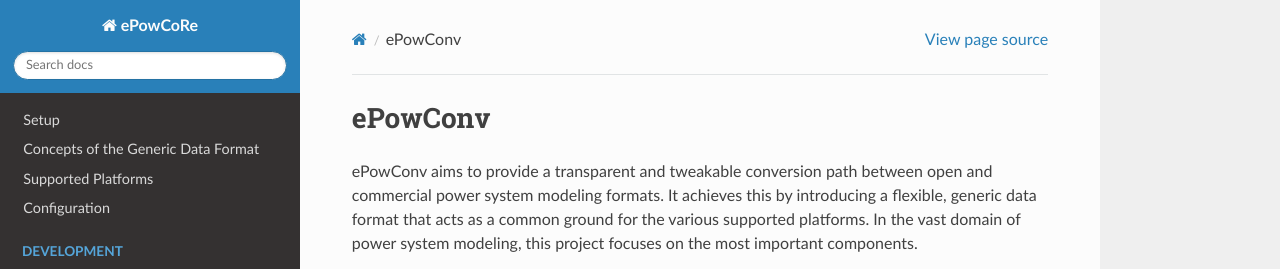
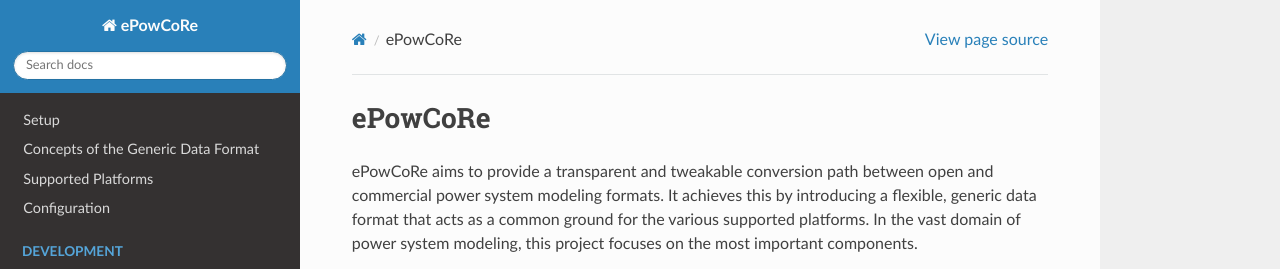
Before and after one commit to KIT-IAI/ePowCoRe, a Sphinx documentation site: the page built from documentation/source/index.rst, in a window 1280 px wide. Shown: the top 269 px of the page. Built offline with Sphinx 7.4.7 and the Read the Docs theme 2.0.0, drawn with Linux system fonts in a browser that asks for light colours; pages that are not in the unit, such as notebooks, are missing from menus.

Commit message:
chore: Update project name in documentation files

```diff
--- a/documentation/source/documentation.rst
+++ b/documentation/source/documentation.rst
@@ -28,7 +28,7 @@ Writing the Documentation
   Outdated documentation is harmful! Perform regular checks to identify outdated parts and update them accordingly.
   This could be implemented with a GitLab issue whose due date is updated on every check.
 
-ePowConv uses `Sphinx <https://www.sphinx-doc.org/en/master/index.html>`_ for its documentation:
+ePowCoRe uses `Sphinx <https://www.sphinx-doc.org/en/master/index.html>`_ for its documentation:
 
 .. code-block:: shell
 
--- a/documentation/source/index.rst
+++ b/documentation/source/index.rst
@@ -3,10 +3,10 @@
    You can adapt this file completely to your liking, but it should at least
    contain the root `toctree` directive.
 
-ePowConv
+ePowCoRe
 ========
 
-ePowConv aims to provide a transparent and tweakable conversion path between open and commercial power system modeling formats.
+ePowCoRe aims to provide a transparent and tweakable conversion path between open and commercial power system modeling formats.
 It achieves this by introducing a flexible, generic data format that acts as a common ground for the various supported platforms.
 In the vast domain of power system modeling, this project focuses on the most important components.
 
```
